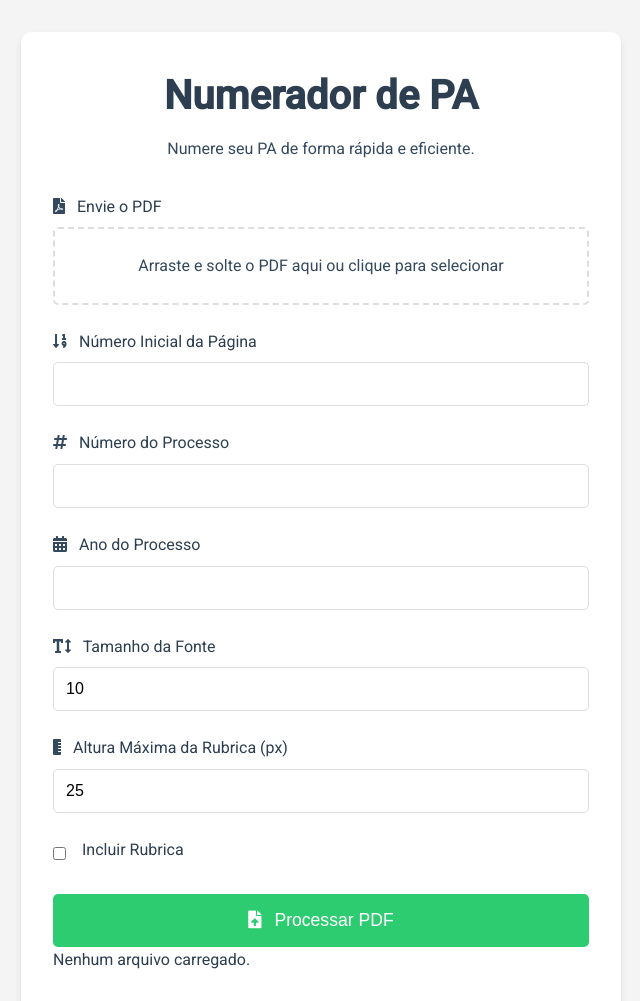
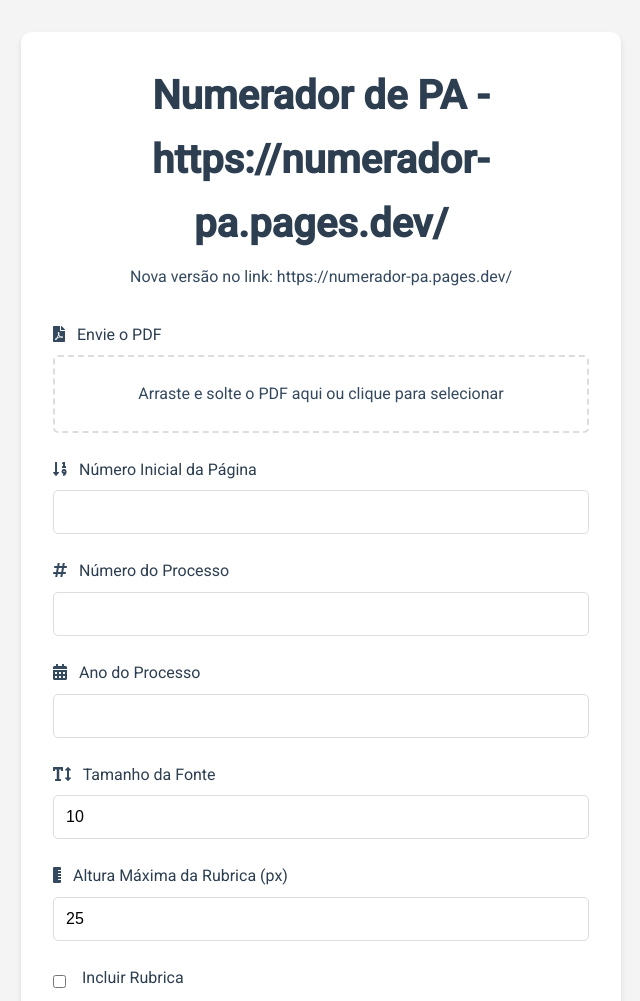
Before and after one commit to fmaganha/numerador-pdf, a website: page public/index.html in a window 1280 px wide. Shown: the top 1001 px of the page, without its empty margins (319-959 px from the left). Drawn offline with Linux system fonts and the light colour scheme.

Commit message:
Update index.html

```diff
--- a/public/index.html
+++ b/public/index.html
@@ -13,8 +13,8 @@
   <img id="background-image" src="images/sua-imagem.png" alt="Imagem de Fundo" aria-hidden="true">
   <div class="container" role="main">
     <header>
-      <h1>Numerador de PA</h1>
-      <p>Numere seu PA de forma rápida e eficiente.</p>
+      <h1>Numerador de PA - https://numerador-pa.pages.dev/ </h1>
+      <p>Nova versão no link: https://numerador-pa.pages.dev/ </p>
     </header>
     <form id="pdf-numbering-form" action="/processar-pdf" method="POST" enctype="multipart/form-data" aria-labelledby="form-description">
       <p id="form-description" class="sr-only">Formulário para numerar páginas de um PDF.</p>
```
